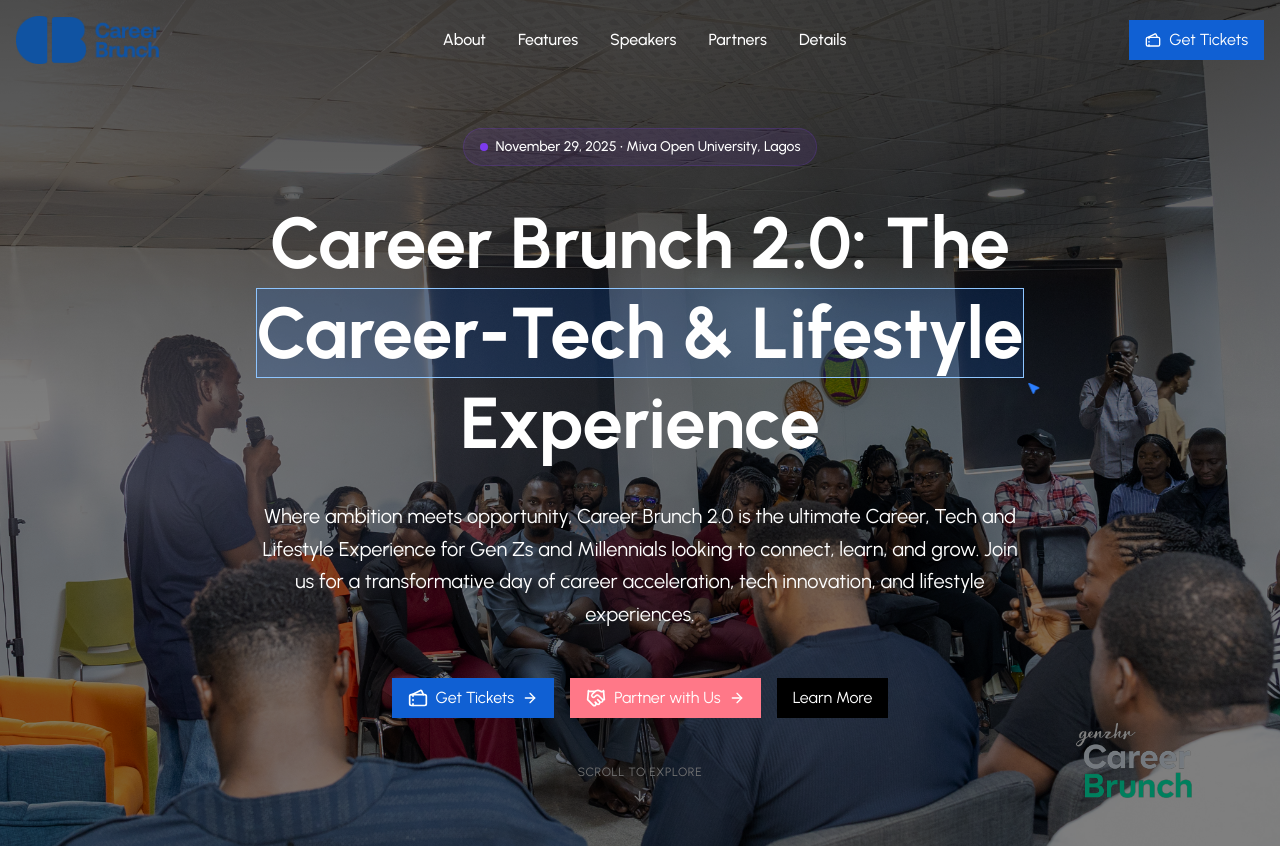
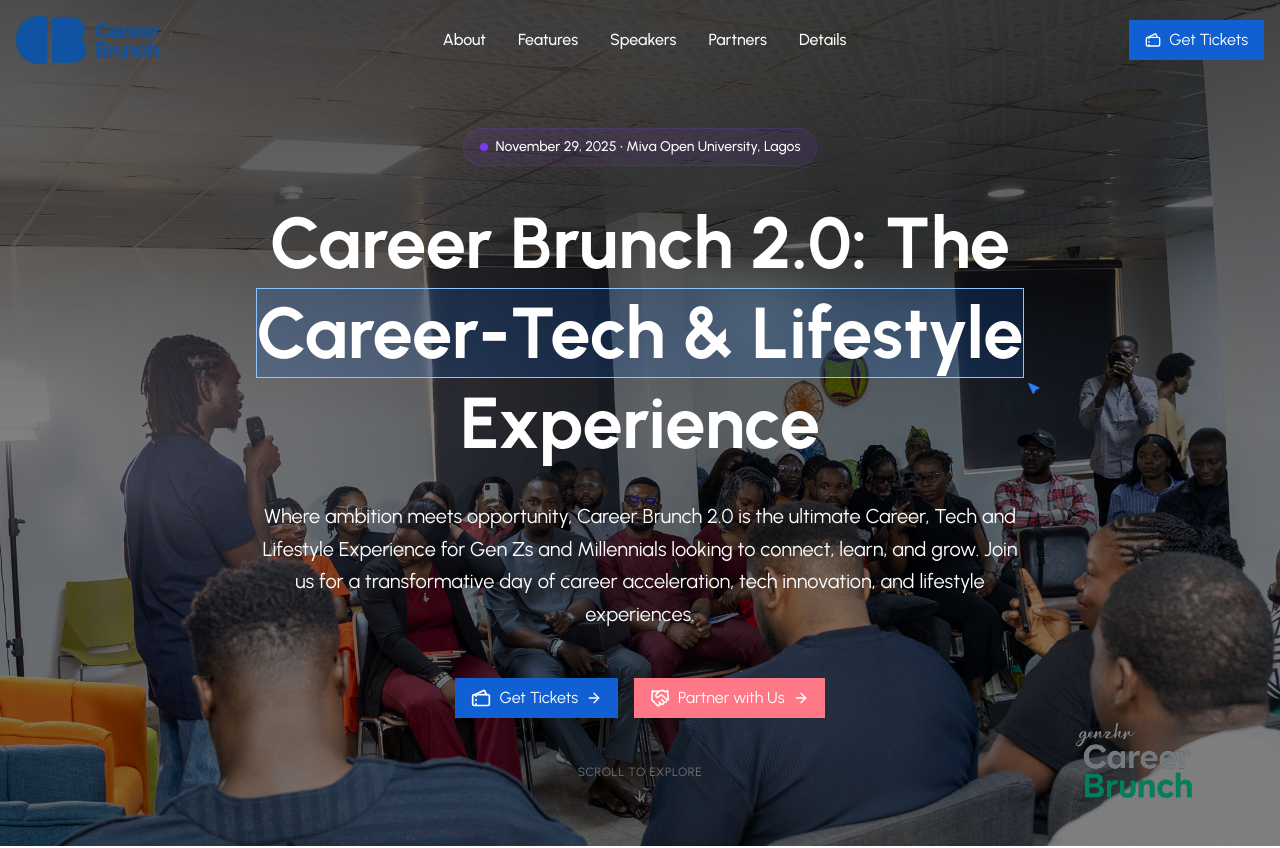
Before and after one commit to Olawoyin1/cbrunch, a React (Vite) app: page / in a window 1280 px wide. Shown: the top 848 px of the page. Built offline with nearby package versions, Linux system fonts and the light colour scheme.

Commit message:
partner with us form

```diff
--- a/src/components/Hero.tsx
+++ b/src/components/Hero.tsx
@@ -65,14 +65,17 @@
               <ArrowRight className="w-4 h-4 transition-transform group-hover:translate-x-1" />
             </button>
               </a>
+              <a href="https://forms.gle/SPsMCsaDnHkUso446">
+
             <button className="flex cursor-pointer bg-sec px-4 py-2 items-center gap-2">
               <Handshake className="w-5 h-5" />
               Partner with Us
               <ArrowRight className="w-4 h-4 transition-transform group-hover:translate-x-1" />
             </button>
-            <button className="bg-black cursor-pointer px-4 py-2">
+              </a>
+            {/* <button className="bg-black cursor-pointer px-4 py-2">
               Learn More
-            </button>
+            </button> */}
           </div>
 
 
```
